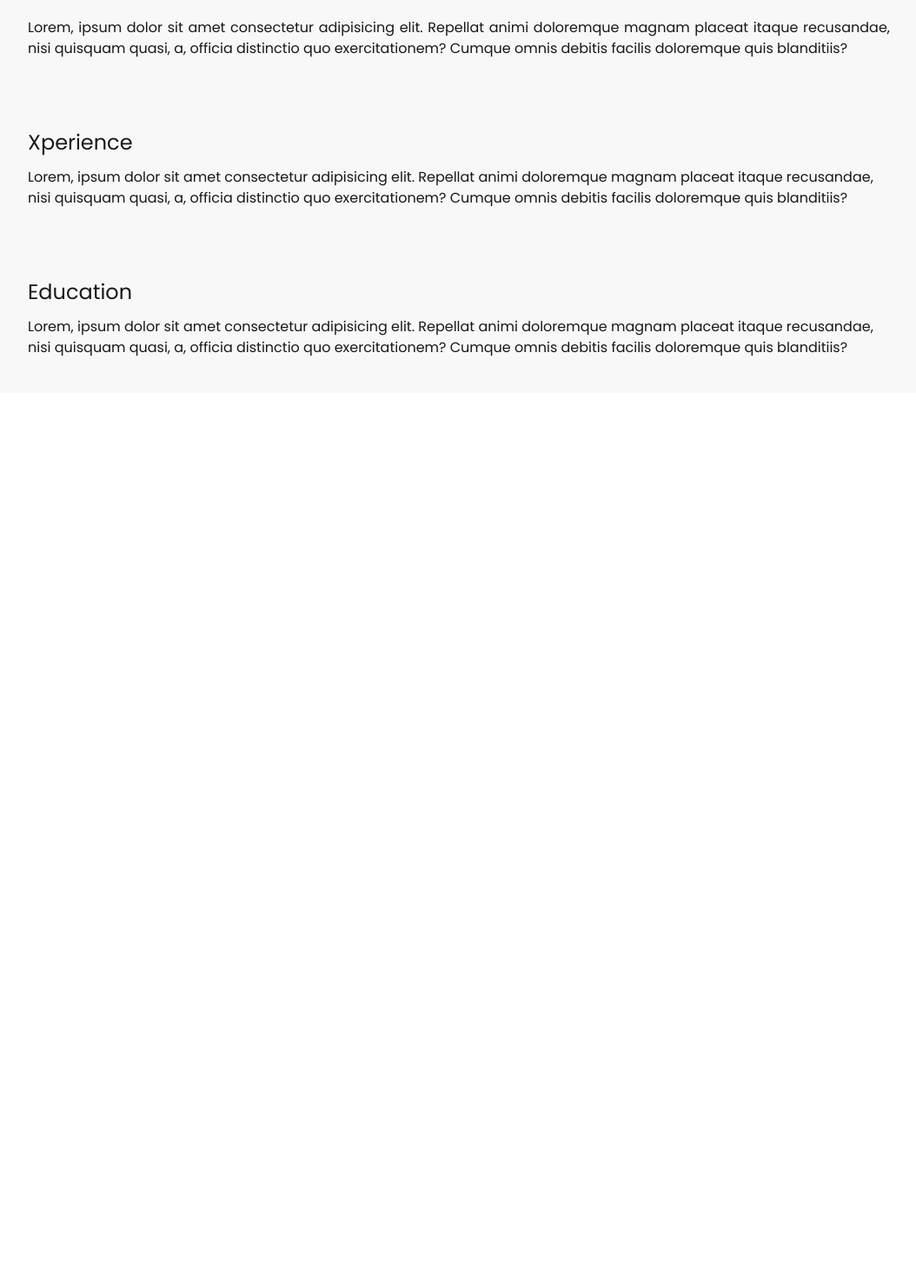
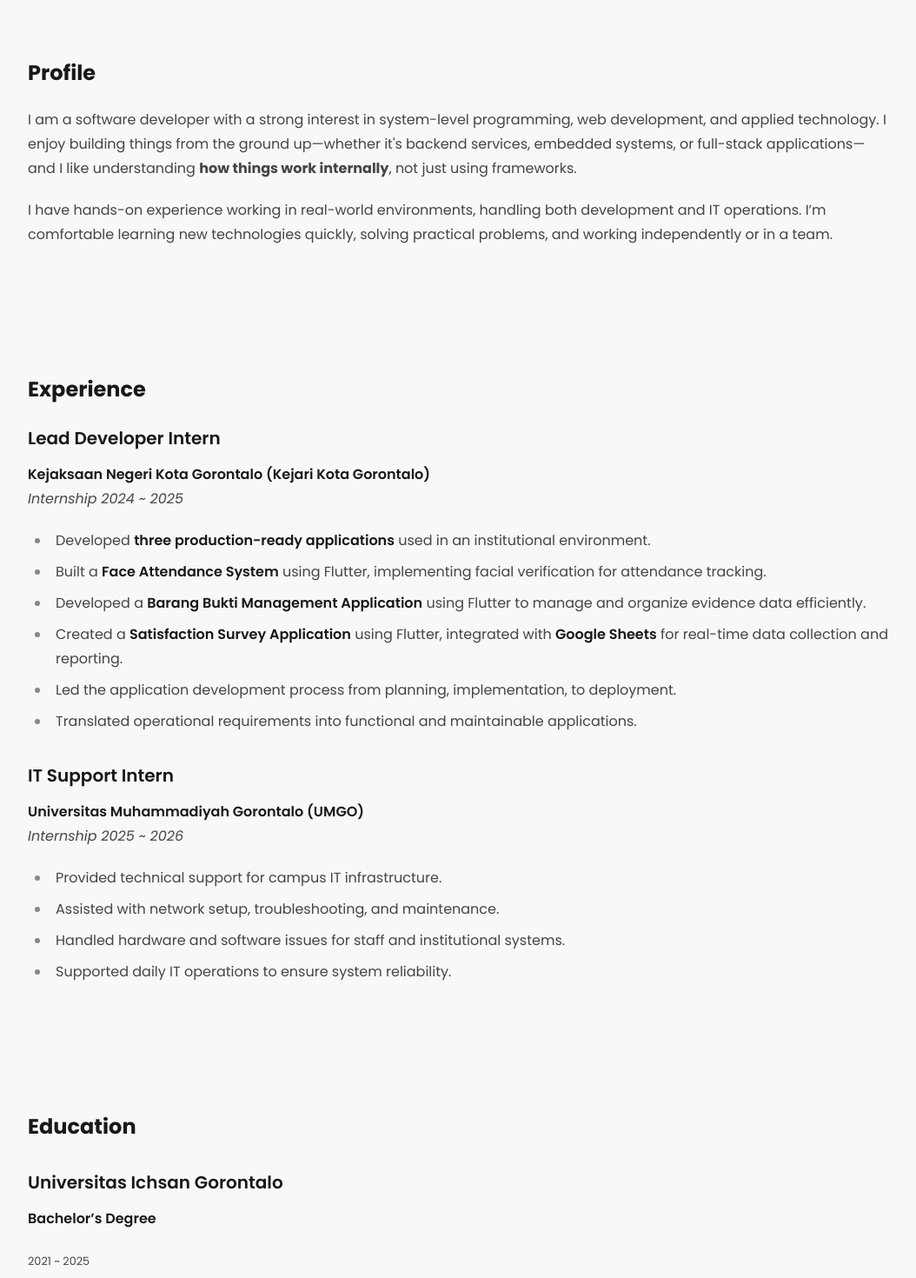
Before and after one commit to adriansyah-kadir/adriansyah-kadir.github.io, a SvelteKit app: page / in a window 1280 px wide. Shown: the part 820-2290 px from the top of the page at 87% size, without its empty margins (112-1166 px from the left). Before the commit the page ends 1272 px from the top, so only its background shows below. Built offline with nearby package versions, Linux system fonts and the light colour scheme.

Commit message:
complete landing page profile info

```diff
--- a/package.json
+++ b/package.json
@@ -15,6 +15,7 @@
 		"@sveltejs/adapter-auto": "^7.0.0",
 		"@sveltejs/kit": "^2.50.1",
 		"@sveltejs/vite-plugin-svelte": "^6.2.4",
+		"@tailwindcss/typography": "^0.5.19",
 		"@tailwindcss/vite": "^4.1.18",
 		"daisyui": "^5.5.14",
 		"svelte": "^5.48.2",
--- a/src/lib/assets/css/tailwind.css
+++ b/src/lib/assets/css/tailwind.css
@@ -1,4 +1,5 @@
 @import "tailwindcss";
+@plugin "@tailwindcss/typography";
 @plugin "daisyui";
 
 @layer base {
--- a/src/lib/components/profile-picture.svelte
+++ b/src/lib/components/profile-picture.svelte
@@ -1,20 +1,16 @@
 <script lang="ts">
-  import { IsInViewport } from "runed";
   import type { HTMLAttributes } from "svelte/elements";
   import { fade } from "svelte/transition";
   import Image from "./ui/image.svelte";
 
-  let avatar = $state<HTMLDivElement>();
   const props: HTMLAttributes<HTMLDivElement> = $props();
-  const inView = new IsInViewport(() => avatar);
 </script>
 
-<div bind:this={avatar} {...props} class="avatar {props.class}">
+<div {...props} class="avatar {props.class}">
   <div
-    transition:fade
+    in:fade
     class="ring-primary ring-offset-base-100 rounded-full ring-2 ring-offset-2 size-40"
   >
-    {#if inView}
     <Image
       class="hover:scale-110 transition-all duration-500 ease-in-out"
       img={{
@@ -22,6 +18,5 @@
         src: "https://avatars.githubusercontent.com/u/99591033?v=4",
       }}
     />
-    {/if}
   </div>
 </div>
--- /dev/null
+++ b/src/lib/components/ui/icons/icon-alt-arrow.svelte
@@ -0,0 +1,4 @@
+<svg xmlns="http://www.w3.org/2000/svg" width="20" height="20" viewBox="0 0 24 24" {...$$props}>
+	<path fill="currentColor" d="m8.303 12.404l3.327 3.431c.213.22.527.22.74 0l6.43-6.63C19.201 8.79 18.958 8 18.43 8h-5.723z" />
+	<path fill="currentColor" d="M11.293 8H5.57c-.528 0-.771.79-.37 1.205l2.406 2.481z" opacity="0.5" />
+</svg>
--- /dev/null
+++ b/src/lib/data/experiences.ts
@@ -0,0 +1,23 @@
+export default [{
+  name: "Lead Developer Intern",
+  desc: "Kejaksaan Negeri Kota Gorontalo (Kejari Kota Gorontalo)",
+  date: "Internship 2024 ~ 2025",
+  does: [
+    "Developed <strong>three production-ready applications</strong> used in an institutional environment.",
+    "Built a <strong>Face Attendance System</strong> using Flutter, implementing facial verification for attendance tracking.",
+    "Developed a <strong>Barang Bukti Management Application</strong> using Flutter to manage and organize evidence data efficiently.",
+    "Created a <strong>Satisfaction Survey Application</strong> using Flutter, integrated with <strong>Google Sheets</strong> for real-time data collection and reporting.",
+    "Led the application development process from planning, implementation, to deployment.",
+    "Translated operational requirements into functional and maintainable applications.",
+  ]
+}, {
+  name: "IT Support Intern",
+  desc: "Universitas Muhammadiyah Gorontalo (UMGO)",
+  date: "Internship 2025 ~ 2026",
+  does: [
+    "Provided technical support for campus IT infrastructure.",
+    "Assisted with network setup, troubleshooting, and maintenance.",
+    "Handled hardware and software issues for staff and institutional systems.",
+    "Supported daily IT operations to ensure system reliability.",
+  ]
+}]
--- a/src/routes/+page.svelte
+++ b/src/routes/+page.svelte
@@ -1,7 +1,16 @@
 <script>
   import ProfilePicture from "$lib/components/profile-picture.svelte";
+  import experiences from "$lib/data/experiences";
 </script>
 
+{@render Hero()}
+<div class="bg-base-200 prose-sm sm:prose max-w-none!">
+  {@render AboutMe()}
+  {@render XPerience()}
+  {@render Education()}
+</div>
+
+{#snippet Hero()}
   <section
     class="max-w-5xl h-screen m-auto px-4 py-10 flex items-center justify-center"
   >
@@ -14,40 +23,69 @@
         <h2 class="text-3xl">Adriansyah Kadir, S.Kom</h2>
         <small>Fullstack, Data Science</small>
         <div class="mt-2 space-x-2">
-        <button class="btn btn-primary">Projects</button>
-        <button class="btn">Blogs</button>
+          <a href="/projects" class="btn btn-primary">Projects</a>
+          <a href="/blogs" class="btn">Blogs</a>
         </div>
       </div>
     </div>
   </section>
+{/snippet}
 
-<div class="bg-base-200">
+{#snippet AboutMe()}
   <section class="max-w-5xl m-auto px-4 py-10">
-    <p class="text-justify">
-      Lorem, ipsum dolor sit amet consectetur adipisicing elit. Repellat animi
-      doloremque magnam placeat itaque recusandae, nisi quisquam quasi, a,
-      officia distinctio quo exercitationem? Cumque omnis debitis facilis
-      doloremque quis blanditiis?
+    <h2>Profile</h2>
+    <p>
+      I am a software developer with a strong interest in system-level
+      programming, web development, and applied technology. I enjoy building
+      things from the ground up—whether it's backend services, embedded systems,
+      or full-stack applications—and I like understanding <b
+        >how things work internally</b
+      >, not just using frameworks.
+    </p>
+    <p>
+      I have hands-on experience working in real-world environments, handling
+      both development and IT operations. I’m comfortable learning new
+      technologies quickly, solving practical problems, and working
+      independently or in a team.
     </p>
   </section>
+{/snippet}
 
-  <section class="max-w-5xl m-auto px-4 py-10">
-    <h2 class="text-2xl mb-3">Xperience</h2>
+{#snippet XPerience()}
+  <section id="experience" class="max-w-5xl m-auto px-4 py-10">
+    <h2>Experience</h2>
+    {#each experiences as x}
+      <h3 class="mt-0">{x.name}</h3>
+      <p class="col-start-2">
+        <strong>{x.desc}</strong><br />
+        <em>{x.date}</em>
+      </p>
+      <ul>
+        {#each x.does as d}
+          <li>{@html d}</li>
+        {/each}
+      </ul>
+    {/each}
+  </section>
+{/snippet}
+
+{#snippet Education()}
+  <section id="education" class="max-w-5xl m-auto px-4 py-10">
+    <h2>Education</h2>
+
+    <article>
+      <h3>Universitas Ichsan Gorontalo</h3>
       <p>
-      Lorem, ipsum dolor sit amet consectetur adipisicing elit. Repellat animi
-      doloremque magnam placeat itaque recusandae, nisi quisquam quasi, a,
-      officia distinctio quo exercitationem? Cumque omnis debitis facilis
-      doloremque quis blanditiis?
+        <strong>Bachelor’s Degree</strong>
       </p>
+      <small>2021 ~ 2025</small>
+      <ul>
+        <li>Focused on computer science and information technology.</li>
+        <li>
+          Developed foundational knowledge in programming, systems, and software
+          development.
+        </li>
+      </ul>
+    </article>
   </section>
-
-  <section class="max-w-5xl m-auto px-4 py-10">
-    <h2 class="text-2xl mb-3">Education</h2>
-    <p>
-      Lorem, ipsum dolor sit amet consectetur adipisicing elit. Repellat animi
-      doloremque magnam placeat itaque recusandae, nisi quisquam quasi, a,
-      officia distinctio quo exercitationem? Cumque omnis debitis facilis
-      doloremque quis blanditiis?
-    </p>
-  </section>
-</div>
+{/snippet}
--- /dev/null
+++ b/src/routes/blogs/+page.svelte
@@ -0,0 +1,3 @@
+<div class="w-screen h-screen flex items-center justify-center">
+  On Progres...
+</div>
--- /dev/null
+++ b/src/routes/projects/+page.svelte
@@ -0,0 +1,3 @@
+<div class="w-screen h-screen flex items-center justify-center">
+  On Progres...
+</div>
```
Also changed, not shown: 1 other file (tests, documents, lock files or other folders). Lines whose indentation alone changed are shown as unchanged.
